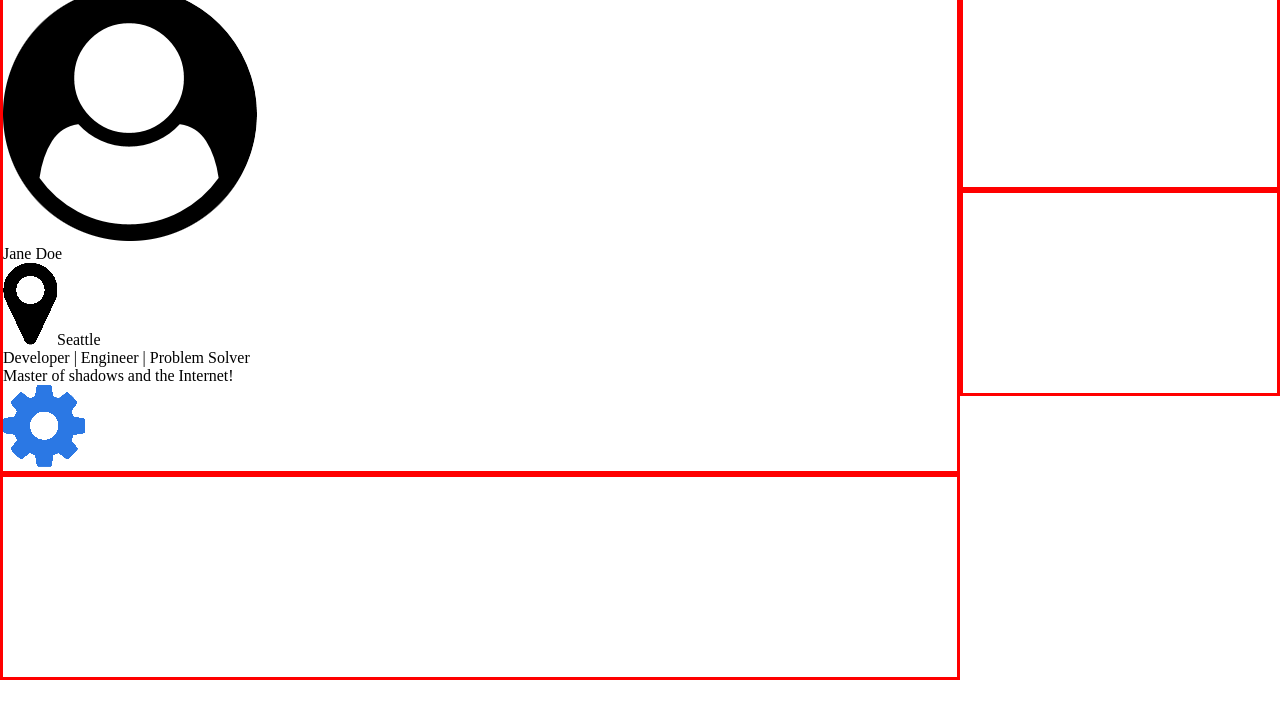
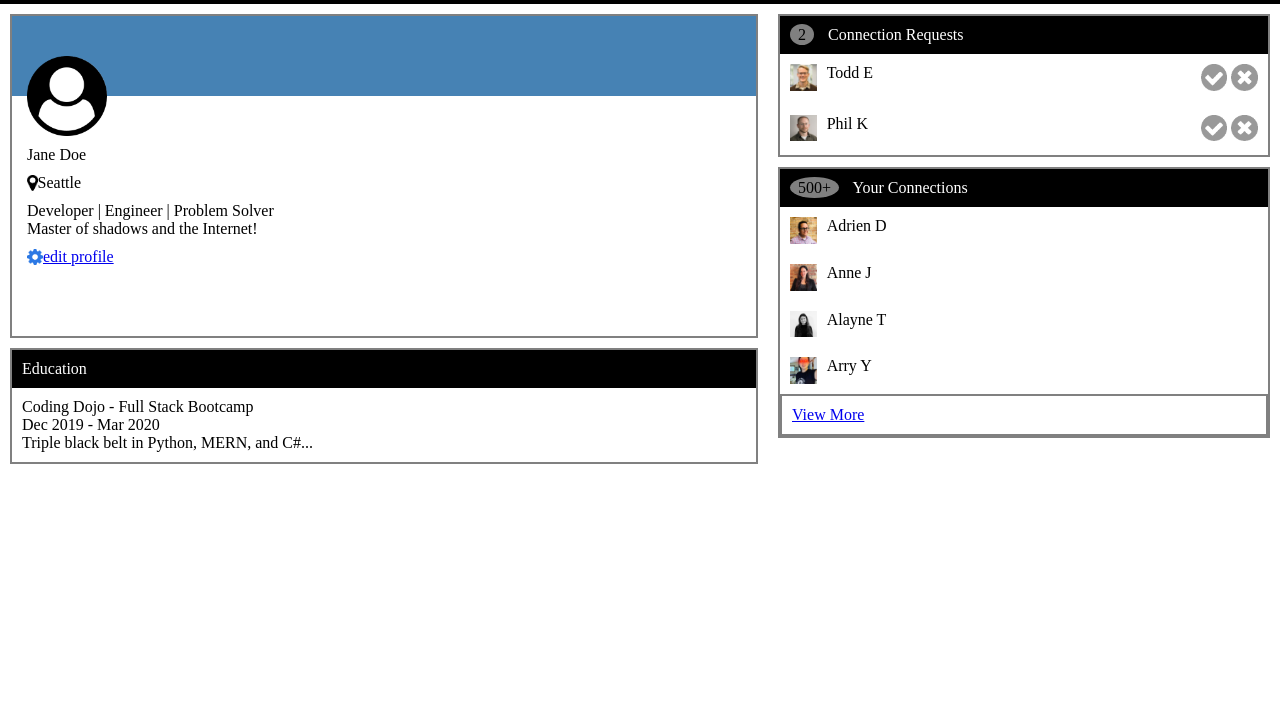
Before and after one commit to whendershot/week2, a plain HTML site: page profile_page/index.html in a window 1280 px wide. Shown: the part 74-800 px from the top of the page. Drawn offline with Linux system fonts and the light colour scheme.

Commit message:
First challenge implementation.

```diff
--- a/profile_page/index.html
+++ b/profile_page/index.html
@@ -22,23 +22,81 @@
             <div class="card" id="profile-card">
                 <div class="banner-main"></div>
                 <div class="profile">
-                    <img class="profile-image" src="./static/icons/user-circle.png">
+                    <img class="profile-image" src="./static/icons/user-circle.png" alt="user profile image">
                     <p class="profile-name">Jane Doe</p>
-                    <p class="profile-city"><img src="./static/icons/map-marker.png">Seattle</p>
+                    <p class="profile-city"><img src="./static/icons/map-marker.png" alt="map marker icon">Seattle</p>
                     <p class="profile-hero-text">Developer | Engineer | Problem Solver<br>Master of shadows and the Internet!</p>
-                    <a class="profile-edit" href="#" target="_blank"><img src="./static/icons/gear.png">edit profile</a>
+                    <a class="profile-edit" href="#" target="_blank"><img src="./static/icons/gear.png" alt="gear icon">edit profile</a>
                 </div>
             </div>
             <div class="card" id="education-card">
-
+                <div class="banner-minor">
+                    <p>Education</p>
+                </div>
+                <ul>
+                    <li class="education-line-item">
+                        <p class="education-school">Coding Dojo - Full Stack Bootcamp</p>
+                        <p class="education-date-range">Dec 2019 - Mar 2020</p>
+                        <p class="education-hero-text">Triple black belt in Python, MERN, and C#...</p>
+                    </li>
+                </ul>
             </div>
         </div>
-        <div class="flex-1">
+        <div class="flex-2">
             <div class="card" id="connection-request-card">
-
+                <div class="banner-minor">
+                    <p id="connection-requests">
+                        <span class="counter" id="connection-requests-counter">2</span>
+                        Connection Requests
+                    </p>
+                </div>
+                <div class="connection-request">
+                    <div class="connection">
+                        <img class="connection-image" src="static/images/todd-s.jpg" alt="connection profile image">
+                        <span class="connection-name">Todd E</span>
+                    </div>
+                    <span class="connection-disposition">
+                        <a href="#"><img src="./static/icons/accept-circle.png" alt="accept connection request"></a>
+                        <a href="#"><img src="./static/icons/close-circle.png" alt="reject connection request"></a>
+                    </span>
+                </div>
+                <div class="connection-request">
+                    <div class="connection">
+                        <img class="connection-image" src="static/images/phil-s.jpg" alt="connection profile image">
+                        <span class="connection-name">Phil K</span>
+                    </div>
+                    <span class="connection-disposition">
+                        <a href="#"><img src="./static/icons/accept-circle.png" alt="accept connection request"></a>
+                        <a href="#"><img src="./static/icons/close-circle.png" alt="reject connection request"></a>
+                    </span>
+                </div>
             </div>
             <div class="card" id="connection-list-card">
-
+                <div class="banner-minor">
+                    <p id="connections-made">
+                        <span class="counter">500+</span>
+                        Your Connections
+                    </p>
+                </div>
+                <div class="connection">
+                    <img class="connection-image" src="static/images/adrien-s.jpg" alt="connection profile image">
+                    <span class="connection-name">Adrien D</span>
+                </div>
+                <div class="connection">
+                    <img class="connection-image" src="static/images/anne-s.jpg" alt="connection profile image">
+                    <span class="connection-name">Anne J</span>
+                </div>
+                <div class="connection">
+                    <img class="connection-image" src="static/images/alayne-s.jpg" alt="connection profile image">
+                    <span class="connection-name">Alayne T</span>
+                </div>
+                <div class="connection">
+                    <img class="connection-image" src="static/images/arry-s.jpg" alt="connection profile image">
+                    <span class="connection-name">Arry Y</span>
+                </div>
+                <div id="view-more">
+                    <a href="#">View More</a>
+                </div>
             </div>
         </div>
     </div>
--- a/profile_page/static/css/style.css
+++ b/profile_page/static/css/style.css
@@ -10,7 +10,6 @@
 }
 
 .nav-title {
-    color: white;
     font-size: 24pt;
 }
 
@@ -27,7 +26,7 @@
     justify-content: flex-start;
 }
 
-.nav-links p,a {
+.nav-links p, .nav-links a {
     color: white;
     text-decoration: none;
     font-family: "Roboto", sans-serif;
@@ -45,18 +44,62 @@ a.active {
 
 .banner-main {
     background-color: steelblue;
+    height: 80px;
 }
 
 .banner-minor {
     background-color: black;
+    display: flex;
+    align-items: center;
+    padding: 10px;
+    color: white;
 }
 
 .card {
-    border: 3px solid red;
-    min-width: 80px;
-    min-height: 200px;
+    border: 2px solid gray;
+    margin: 10px;
+    height: fit-content;
+    display: flex;
+    flex-direction: column;
 }
 
+.card > :not(.banner-minor, .banner-main) {
+    display: flex;
+    padding: 10px;
+    justify-items: center;
+}
+
+.counter {
+    background-color: grey;
+    color: black;
+    border-radius: 50%;
+    height: fit-content;
+    width: fit-content;
+    padding: 2px 8px;
+    margin-right: 10px;
+}
+
+.connection-request {
+    display: flex;
+    justify-content: space-between;
+}
+
+.connection-image {
+    height: 20pt;
+}
+
+.connection {
+    display: flex;
+    justify-content: flex-start;
+}
+
+.connection * {
+    margin-right: 10px;
+}
+
+.connection-disposition a img {
+    height: 20pt;
+}
 .column {
     display: flex;
     justify-content: space-around;
@@ -65,6 +108,58 @@ a.active {
 .flex-3 {
     flex: 3;
 }
-.flex-1 {
-    flex: 1;
+.flex-2 {
+    flex: 2;
 }
+
+.profile {
+    padding: 20px;
+    display: flex;
+    flex-direction: column;
+    justify-content: space-evenly;
+    align-items: flex-start;
+    height: fit-content;
+    position: relative;
+    top: -55px;
+}
+
+#profile-card {
+    height: fit-contents;
+}
+
+.profile > * {
+    margin: 5px;
+}
+
+.profile-image{
+    height: 80px;
+}
+
+.profile-city {
+    display: flex;
+    align-items: center;
+    justify-content: flex-start;
+}
+
+.profile-city img {
+    height: 12pt;
+}
+
+.profile-edit {
+    display: flex;
+    align-items: center;
+}
+
+.profile-edit img {
+    height: 12pt;
+}
+
+.education-line-item {
+    display: flex;
+    flex-direction: column;
+    justify-content: space-between;
+}
+
+#view-more {
+    border: 2px solid gray;
+}
```
